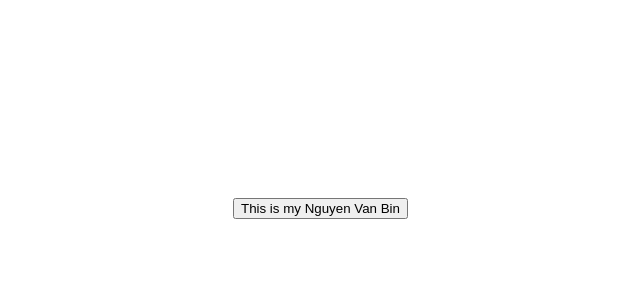
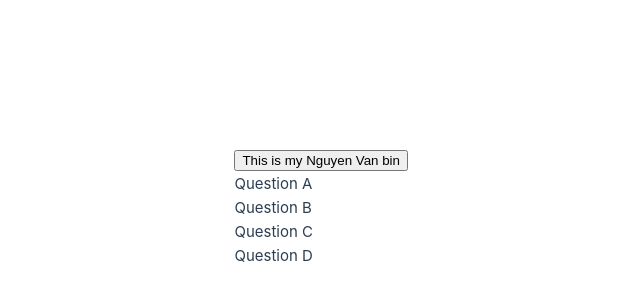
Before and after one commit to bin2003-VietNam/Vue-learning, a Vue app in the folder second-vue/: page / in a window 1280 px wide. Shown: the part 192-492 px from the top of the page, without its empty margins (232-872 px from the left). Built offline with nearby package versions, Linux system fonts and the light colour scheme.

Commit message:
seperate data to a file and use export to make it flexible

```diff
--- a/second-vue/src/components/quiz/Quiz.vue
+++ b/second-vue/src/components/quiz/Quiz.vue
@@ -1,23 +1,9 @@
 <script setup>
 import QuizFooter from "@/components/quiz/QuizFooter.vue";
-import { provide, ref } from "vue";
-
-defineProps({
-    quiz: Object
-})
-
-let name = ref("Nguyen Van Bin")
-
-provide('name', {
-    name,
-    changeName: () => {
-        name.value = Math.random()
-    }
-})
 
 </script>
 
 <template>
 
-    <QuizFooter :quiz="quiz"></QuizFooter>
+    <QuizFooter />
 </template>
--- a/second-vue/src/components/quiz/QuizFooter.vue
+++ b/second-vue/src/components/quiz/QuizFooter.vue
@@ -1,8 +1,15 @@
 <script setup>
 import { inject } from 'vue';
-let { name, changeName } = inject('name')
+import { state } from '@/store/quizStore'
 </script>
 
 <template>
-    <button @click="changeName">This is my {{ name }}</button>
+    <div>
+        <button>This is my {{ state.name }}</button>
+        <div>
+            <div v-for="question in state.question" v-bind:key="question">
+                {{ question }}
+            </div>
+        </div>
+    </div>
 </template>
--- /dev/null
+++ b/second-vue/src/store/quizStore.js
@@ -0,0 +1,10 @@
+import { ref } from "vue"
+export let state = ref({
+    name: 'Nguyen Van bin',
+    question: [
+        'Question A',
+        'Question B',
+        'Question C',
+        'Question D',
+    ]
+})
```
